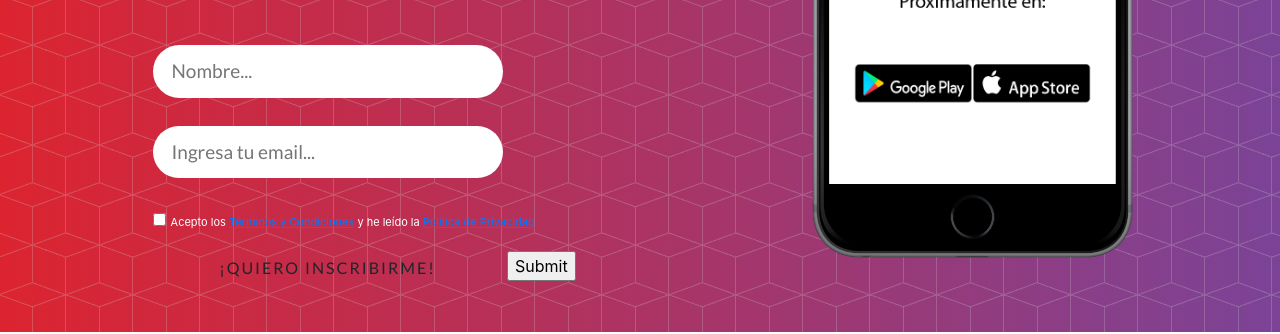
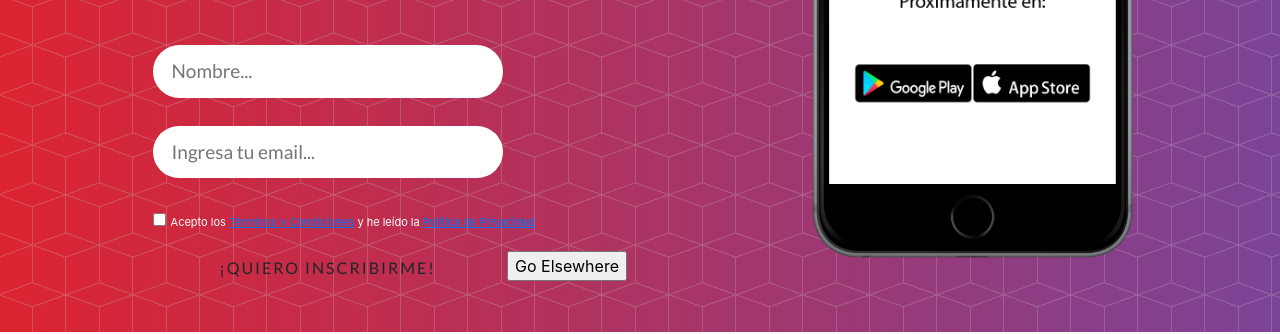
Before and after one commit to alamosapp/alamos, a website with bundled scripts: page index.html in a window 1280 px wide. Shown: the part 468-802 px from the top of the page. Built offline with nearby package versions, Linux system fonts and the light colour scheme; a web font is replaced by a local one.

Commit message:
Update index.html

```diff
--- a/index.html
+++ b/index.html
@@ -123,7 +123,7 @@ src="https://www.facebook.com/tr?id=699187680745099&ev=PageView&noscript=1"
   <p><input id="field_terms" onchange="this.setCustomValidity(validity.valueMissing ? 'Por favor indica que aceptas los Términos y Condiciones' : '');" type="checkbox" required name="terms"> <span style="font-size:11px">Acepto los <a href="terms/terminos-y-condiciones.html"><u>Términos y Condiciones</u></a>
            y he leído la <a href="privacy/politica-privacidad.html"><u>Política de Privacidad</u></a></span></p>
   <input type="submit" value="¡QUIERO INSCRIBIRME!"  id="validate" class="btn btn-outline btn-xl">
-  <input type="submit" action="thanks_submit.html">
+ <input type="submit" value="Go Elsewhere" formaction="thanks_submit.html">
 </form>
 
 
```
